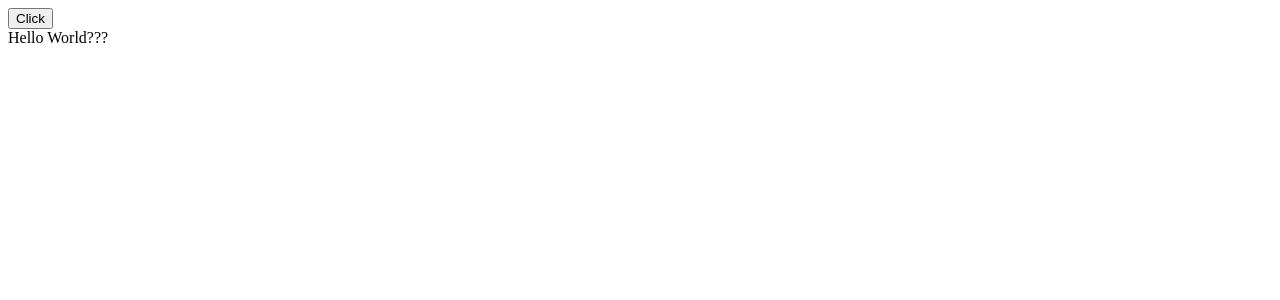
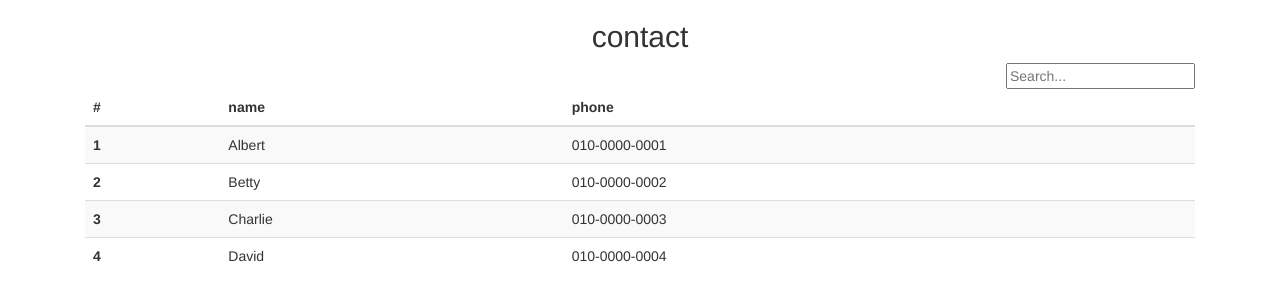
Before and after one commit to logaegae/study_reactjs, a React app: page / in a window 1280 px wide. Built offline with nearby package versions, Linux system fonts and the light colour scheme.

Commit message:
201771129

```diff
--- a/public/index.html
+++ b/public/index.html
@@ -1,15 +1,22 @@
 <!DOCTYPE html>
-<html>
-    <head>
-        <meta charset="utf-8">
-        <title>React App</title>
-    </head>
-    <body>
-        <div id="root">
+<html lang="ko">
+<head>
+    <meta charset="UTF-8">
+    <meta name="viewport" content="width=device-width, initial-scale=1.0">
+    <meta http-equiv="X-UA-Compatible" content="ie=edge">
+    <title>Document</title>
+    <link rel="stylesheet" href="https://maxcdn.bootstrapcdn.com/bootstrap/4.0.0-beta.2/css/bootstrap.min.css" integrity="sha384-PsH8R72JQ3SOdhVi3uxftmaW6Vc51MKb0q5P2rRUpPvrszuE4W1povHYgTpBfshb" crossorigin="anonymous">
+    <link rel="stylesheet" href="https://maxcdn.bootstrapcdn.com/bootstrap/3.3.2/css/bootstrap.min.css">
+    <link rel="stylesheet" href="https://maxcdn.bootstrapcdn.com/bootstrap/3.3.2/css/bootstrap-theme.min.css">
 
-        </div>
-        <script type="text/javascript" src="bundle.js">
+    <script src="https://ajax.googleapis.com/ajax/libs/jquery/3.2.1/jquery.min.js"></script>
+    <script src="https://maxcdn.bootstrapcdn.com/bootstrap/3.3.2/js/bootstrap.min.js"></script>
 
-        </script>
-    </body>
+</head>
+<body>
+    <div class="container">
+        <div id="root"></div>
+        <script type="text/javascript" src="bundle.js"></script>
+    </div>
+</body>
 </html>
--- a/src/components/App.js
+++ b/src/components/App.js
@@ -1,19 +1,14 @@
 import React from 'react';
+import Contact from './Contact';
 
 class App extends React.Component {
     constructor(props){
         super(props);
-        this.state = {
-            name : ''
-        };
     }
 
     render() {
         return(
-            <div>
-                <button onClick={()=>{this.setState({name : 'BYKIM'});}}> Click </button>
-                <div>Hello World??? {this.state.name}</div>
-            </div>
+            <Contact/>
         );
     }
 }
--- /dev/null
+++ b/src/components/Contact.js
@@ -0,0 +1,66 @@
+import React from 'react';
+import ContactInfo from './ContactInfo';
+
+class Contact extends React.Component {
+    constructor(props){
+        super(props);
+        this.state = {
+            keyword : '',
+            contactData: [{
+                name : 'Albert',
+                phone : '010-0000-0001'
+            },
+            {
+                name : 'Betty',
+                phone : '010-0000-0002'
+            },
+            {
+                name : 'Charlie',
+                phone : '010-0000-0003'
+            },
+            {
+                name : 'David',
+                phone : '010-0000-0004'
+            }]
+        };
+
+        this.handleChange = this.handleChange.bind(this);
+    }
+
+    handleChange(e){
+        this.setState({
+            keyword : e.target.value
+        });
+    }
+
+    render() {
+        const mapToComponents = (data) => {
+            data.sort();
+            data = data.filter((contact) => {
+                return contact.name.toLowerCase().indexOf(this.state.keyword.toLowerCase()) > -1;
+            });
+            return data.map((v,i) => {
+                return (<ContactInfo contact={v} key={i} index={i+1}/>);
+            });
+        };
+        return(
+            <div>
+                <h2 className="text-center">contact</h2>
+                <input className="pull-right" type="text" placeholder="Search..." name="keyword" value={this.state.value} onChange={this.handleChange}/>
+                <table className="table table-striped">
+                    <thead>
+                        <tr>
+                            <th>#</th>
+                            <th>name</th>
+                            <th>phone</th>
+                        </tr>
+                    </thead>
+                    <tbody>{mapToComponents(this.state.contactData)}</tbody>
+                </table>
+                {this.state.keyword}
+            </div>
+        );
+    }
+}
+
+export default Contact;
--- /dev/null
+++ b/src/components/ContactInfo.js
@@ -0,0 +1,15 @@
+import React from 'react';
+
+class ContactInfo extends React.Component {
+    render() {
+        return(
+            <tr>
+                <th>{this.props.index}</th>
+                <td>{this.props.contact.name}</td>
+                <td>{this.props.contact.phone}</td>
+            </tr>
+        );
+    }
+}
+
+export default ContactInfo;
```
Also changed, not shown: test.html (deleted, +0 -12 lines).
